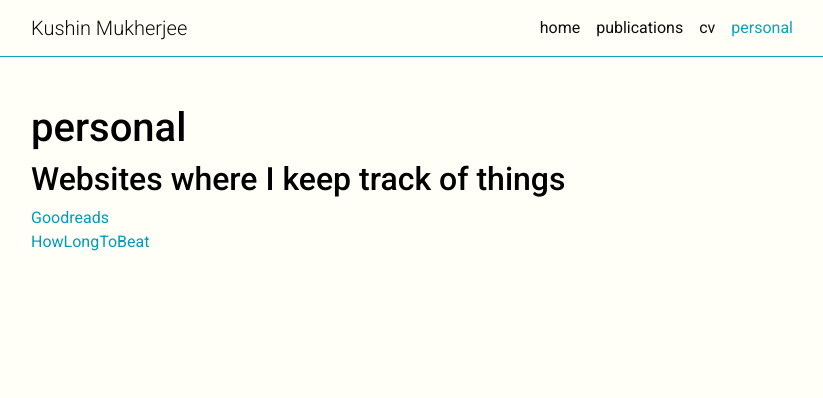
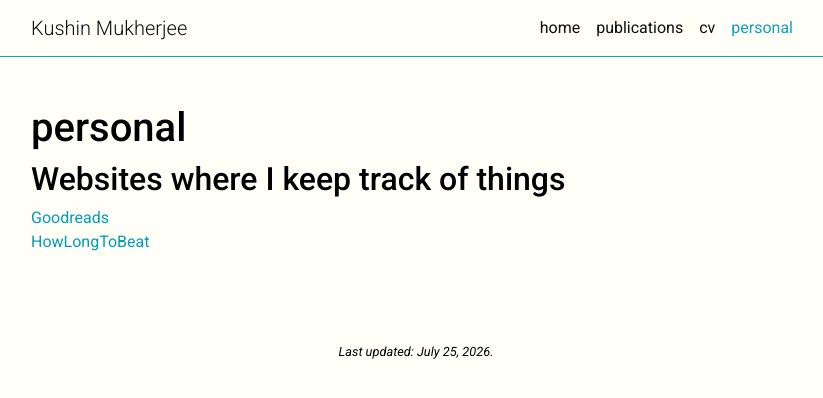
Before and after one commit to kushinm/kushinm.github.io, a Jekyll site: the page built from site/personal.md, in a window 1280 px wide. Shown: the top 398 px of the page, without its empty margins (224-1047 px from the left). Built offline with Jekyll 4.4.1, drawn with Linux system fonts in a browser that asks for light colours; a style sheet for code colours, icons or effects is not loaded.

Commit message:
Add bottom breathing room and a "last updated" footer to every page
Pages ended right at the last line of content with no space below it.
Adds a small, muted, italic footer line with the build date, plus
margin/padding around it so every page has some room at the bottom of
the scroll instead of stopping abruptly.

```diff
--- /dev/null
+++ b/site/_includes/footer.html
@@ -0,0 +1,5 @@
+<footer>
+  <div class="container">
+    Last updated: {{ "now" | date: "%B %-d, %Y" }}.
+  </div>
+</footer>
--- a/site/_layouts/default.html
+++ b/site/_layouts/default.html
@@ -11,6 +11,8 @@
   {{ content }}
 </div>
 
+{% include footer.html %}
+
 <script defer src="{{ '/assets/js/site.js' | relative_url }}"></script>
 </body>
 </html>
--- a/site/assets/css/main.scss
+++ b/site/assets/css/main.scss
@@ -230,3 +230,16 @@ table {
     border: none;
   }
 }
+
+/*******************************************************************************
+ * Footer — just enough to give every page some breathing room at the
+ * bottom of the scroll, plus a small "last updated" line.
+ ******************************************************************************/
+footer {
+  margin-top: 4rem;
+  padding: 1.5rem 0 3rem;
+  text-align: center;
+  font-size: 0.8rem;
+  font-style: italic;
+  color: var(--global-text-color-light);
+}
```
Also changed, not shown: site/README.md.
